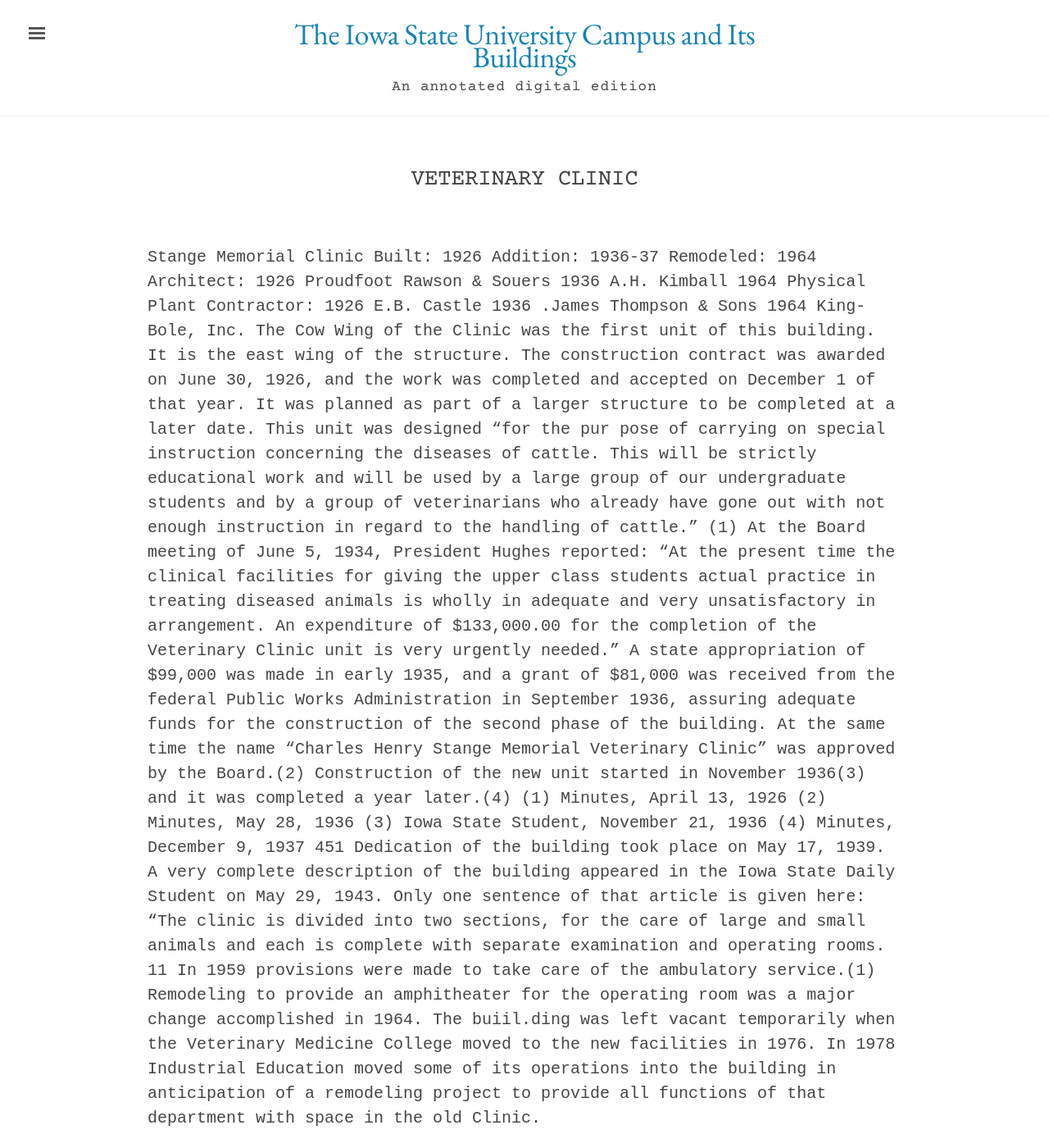
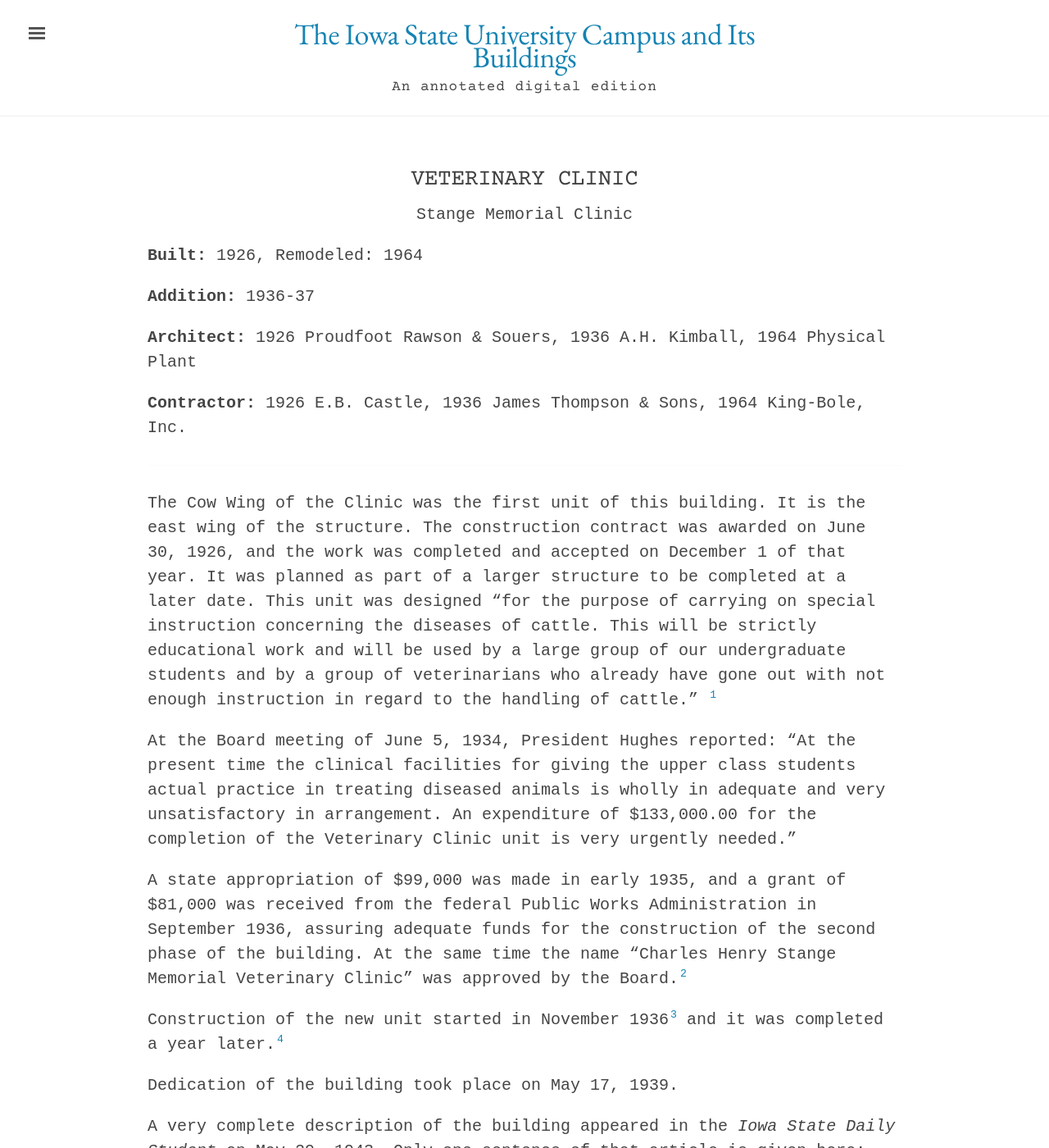
Before and after one commit to emanderson811/day-edition, a Jekyll site: the page built from _texts/buildings/218day-veterinary-clinic.md, in a window 1280 px wide and 1400 px high. Shown: the whole window at 82% size. Built offline with Jekyll 4.4.1, drawn with Linux system fonts in a browser that asks for light colours; some of the changed lines change nothing that is shown; some of the changed text lies outside the part shown.

Commit message:
Update 218day-veterinary-clinic.md

```diff
--- a/_texts/buildings/218day-veterinary-clinic.md
+++ b/_texts/buildings/218day-veterinary-clinic.md
@@ -1,11 +1,19 @@
 ---
 layout: building
 title: "Veterinary Clinic"
-alternative_name:
+alternative_name: "Stange Memorial Clinic"
 built:
-addition:
+  - "1926"
+  - "Remodeled: 1964"
+addition: "1936-37"
 architect:
+  - "1926 Proudfoot Rawson & Souers"
+  - "1936 A.H. Kimball"
+  - "1964 Physical Plant"
 contractor:
+  - "1926 E.B. Castle"
+  - "1936 James Thompson & Sons"
+  - "1964 King-Bole, Inc."
 razed:
 author:
 rights: Public Domain
@@ -14,22 +22,32 @@
 ---
 ---
 
-Stange Memorial Clinic
-Built: 1926 Addition: 1936-37 Remodeled: 1964
-Architect: 1926 Proudfoot Rawson & Souers 1936 A.H. Kimball 1964 Physical Plant
-Contractor: 1926 E.B. Castle 1936 .James Thompson & Sons 1964 King-Bole, Inc.
-The Cow Wing of the Clinic was the first unit of this building. It is the east wing of the structure. The construction contract was awarded on June 30, 1926, and the work was completed and accepted on December 1 of that year. It was planned as part of a larger structure to be completed at a later date. This unit was designed "for the pur pose of carrying on special instruction concerning the diseases of cattle. This will be strictly educational work and will be used by a large group of our undergraduate students and by a group of veterinarians who already have gone out with not enough instruction in regard to the handling of cattle." (1)
+The Cow Wing of the Clinic was the first unit of this building. It is the east wing of the structure. The construction contract was awarded on June 30, 1926, and the work was completed and accepted on December 1 of that year. It was planned as part of a larger structure to be completed at a later date. This unit was designed "for the purpose of carrying on special instruction concerning the diseases of cattle. This will be strictly educational work and will be used by a large group of our undergraduate students and by a group of veterinarians who already have gone out with not enough instruction in regard to the handling of cattle." [^fn1]
+
 At the Board meeting of June 5, 1934, President Hughes reported: "At the present time the clinical facilities for giving the upper class students actual practice in treating diseased animals is wholly in adequate and very unsatisfactory in arrangement. An expenditure of $133,000.00 for the completion of the Veterinary Clinic unit is very urgently needed."
-A state appropriation of $99,000 was made in early 1935, and a grant of $81,000 was received from the federal Public Works Administration in September 1936, assuring adequate funds for the construction of the second phase of the building. At the same time the name "Charles Henry Stange Memorial Veterinary Clinic" was approved by the Board.(2)
-Construction of the new unit started in November 1936(3) and it was completed a year later.(4)
-(1) Minutes, April 13, 1926
-(2) Minutes, May 28, 1936
-(3) Iowa State Student, November 21, 1936
-(4) Minutes, December 9, 1937
-451
+
+A state appropriation of $99,000 was made in early 1935, and a grant of $81,000 was received from the federal Public Works Administration in September 1936, assuring adequate funds for the construction of the second phase of the building. At the same time the name "Charles Henry Stange Memorial Veterinary Clinic" was approved by the Board.[^fn2]
+
+Construction of the new unit started in November 1936[^fn3] and it was completed a year later.[^fn4]
+
+[^fn1]: Minutes, April 13, 1926
+
+[^fn2]: Minutes, May 28, 1936
+
+[^fn3]: Iowa State Student, November 21, 1936
+
+[^fn4]: Minutes, December 9, 1937
+
 Dedication of the building took place on May 17, 1939.
-A very complete description of the building appeared in the Iowa State Daily Student on May 29, 1943. Only one sentence of that article is given here: "The clinic is divided into two sections, for the care of large and small animals and each is complete with separate examination and operating rooms. 11
-In 1959 provisions were made to take care of the ambulatory service.(1)
+
+A very complete description of the building appeared in the *Iowa State Daily Student* on May 29, 1943. Only one sentence of that article is given here: "The clinic is divided into two sections, for the care of large and small animals and each is complete with separate examination and operating rooms."
+
+In 1959 provisions were made to take care of the ambulatory service.[^fn5]
+
 Remodeling to provide an amphitheater for the operating room was a major change accomplished in 1964.
-The buiil.ding was left vacant temporarily when the Veterinary Medicine College moved to the new facilities in 1976.
+
+The building was left vacant temporarily when the Veterinary Medicine College moved to the new facilities in 1976.
+
 In 1978 Industrial Education moved some of its operations into the building in anticipation of a remodeling project to provide all functions of that department with space in the old Clinic.
+
+[^fn5]: Iowa State Daily, November 7, 1959
```
